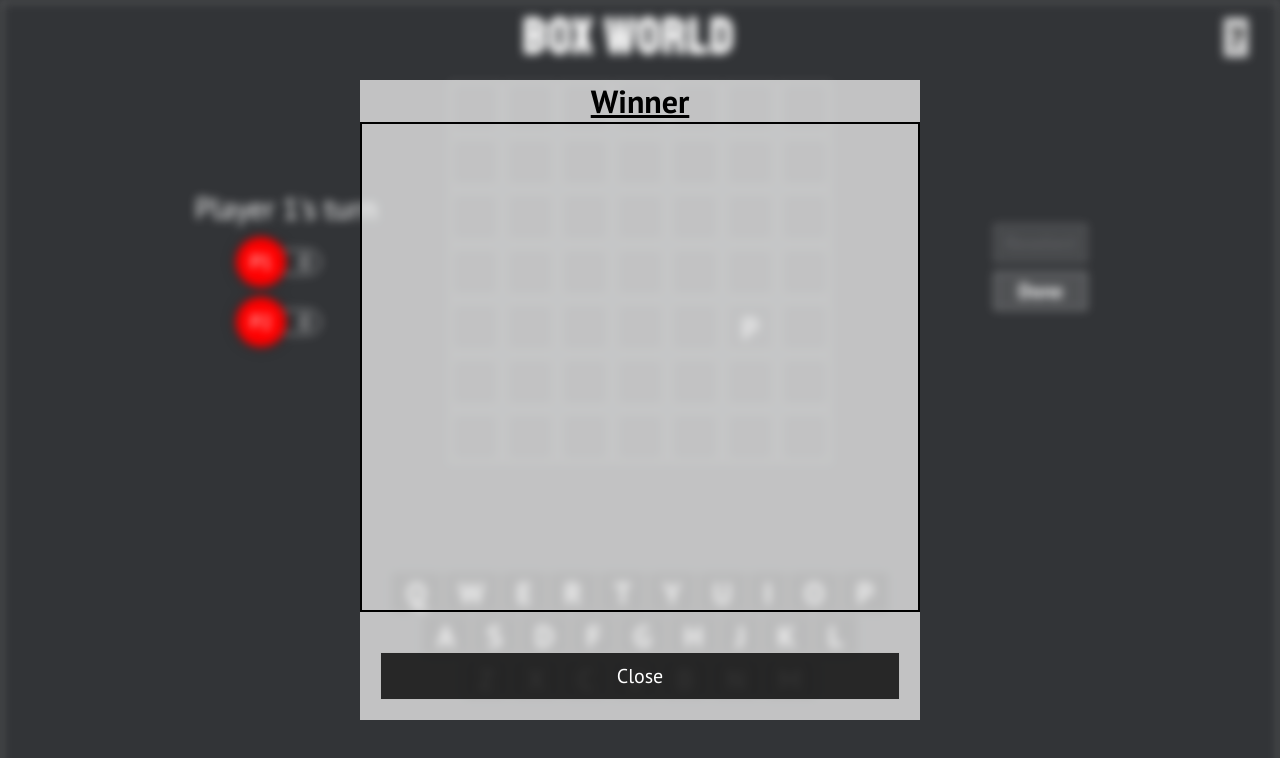
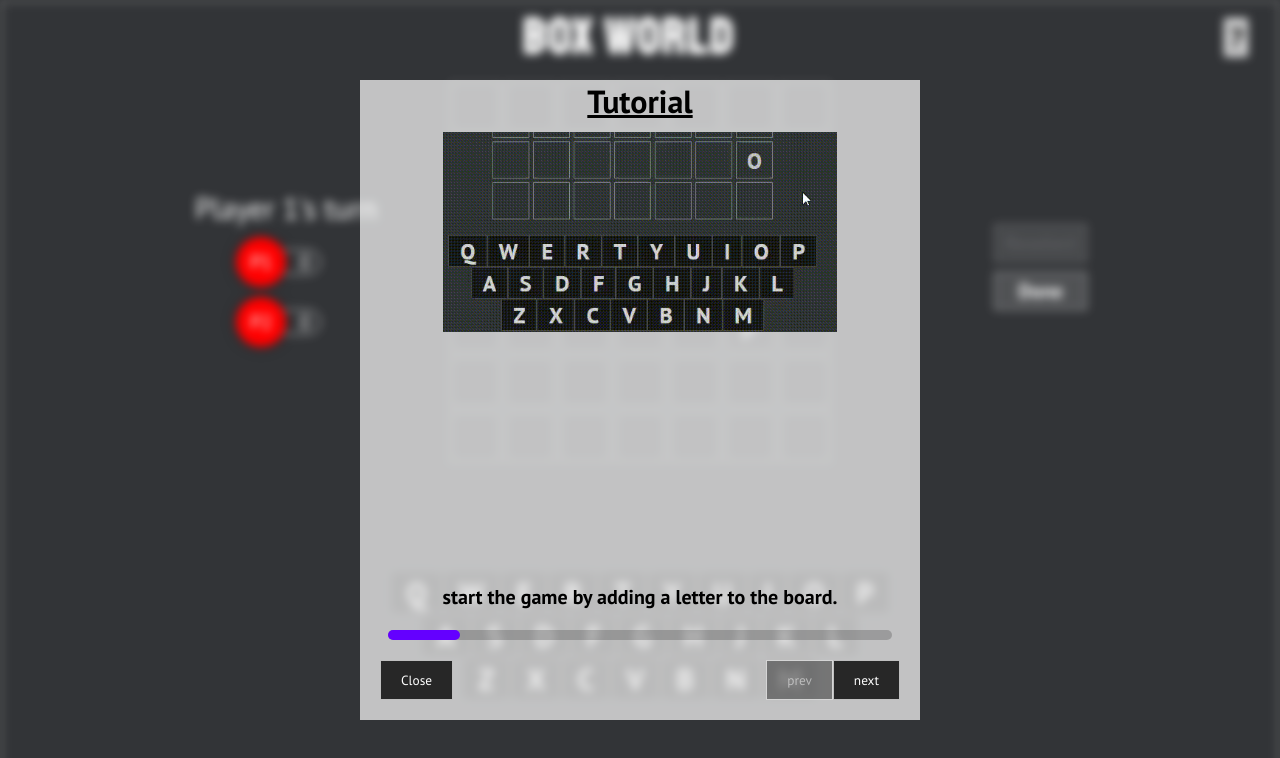
Before and after one commit to kartikth40/box_world, a React (Create React App) app: page / in a window 1280 px wide. Shown: the top 758 px of the page. Built offline with nearby package versions, Linux system fonts and the light colour scheme.

Commit message:
fixed some winning calculation issues

```diff
--- a/src/assets/handleMouseEvents.js
+++ b/src/assets/handleMouseEvents.js
@@ -60,21 +60,22 @@ const handleMouseEvents = (setWordSelected, setValidity, setLoading) => {
           if (wordsUsed.includes(wordSelected)) {
             console.log('word used before!')
             color = 'orange'
-            setValidity(false)
+            // setValidity(false)
           } else if (res.status === 200) {
             console.log('Exists -->')
             color = 'green'
             wordsUsed.push(wordSelected)
-            setValidity(true)
+            // setValidity(true)
           } else if (res.status === 429) {
             console.log('API limit exceeded -->')
             color = 'red'
-            setValidity(false)
+            // setValidity(false)
           } else {
             console.log('Not Exists -->')
             color = 'red'
-            setValidity(false)
+            // setValidity(false)
           }
+          setValidity(true)
           setLoading(false)
         })
         .catch((err) => {
--- a/src/components/MiddleSection/index.jsx
+++ b/src/components/MiddleSection/index.jsx
@@ -41,9 +41,10 @@ const MiddleSection = ({ setWinner, disable, setDisable }) => {
     setTimeout(() => {
       if (validity) {
         if (
-          score1 + wordSelected.length >= 50 ||
-          score2 + wordSelected.length >= 50
+          score1 + (Player1Turn && wordSelected.length) >= 50 ||
+          score2 + (!Player1Turn && wordSelected.length) >= 50
         ) {
+          console.log('---------->ok', score1, score2, wordSelected.length)
           setWinner(score1 > score2 ? 1 : 2)
         }
         if (Player1Turn) setScore1((prev) => prev + wordSelected.length)
--- a/src/pages/Home/index.jsx
+++ b/src/pages/Home/index.jsx
@@ -1,4 +1,4 @@
-import React, { useState } from 'react'
+import React, { useEffect, useState } from 'react'
 import Header from '../../components/Header'
 import Footer from '../../components/Footer'
 import MiddleSection from '../../components/MiddleSection'
@@ -8,9 +8,13 @@ import './style.css'
 
 const Home = () => {
   const [disable, setDisable] = useState(false)
-  const [showTutorial, setShowTutorial] = useState(false)
-  const [showWinner, setShowWinner] = useState(true)
+  const [showTutorial, setShowTutorial] = useState(true)
+  const [showWinner, setShowWinner] = useState(false)
   const [winner, setWinner] = useState(0)
+
+  useEffect(() => {
+    if (winner !== 0) setShowWinner(true)
+  }, [winner])
   return (
     <>
       <main
@@ -25,10 +29,9 @@ const Home = () => {
         <Footer disable={disable} setDisable={setDisable} />
       </main>
       {showTutorial && <Tutorial setShowTutorial={setShowTutorial} />}
-      {
-        // winner !== 0 &&
-        showWinner && <WinnerModal setShowWinner={setShowWinner} />
-      }
+      {winner !== 0 && showWinner && (
+        <WinnerModal setShowWinner={setShowWinner} />
+      )}
     </>
   )
 }
```
